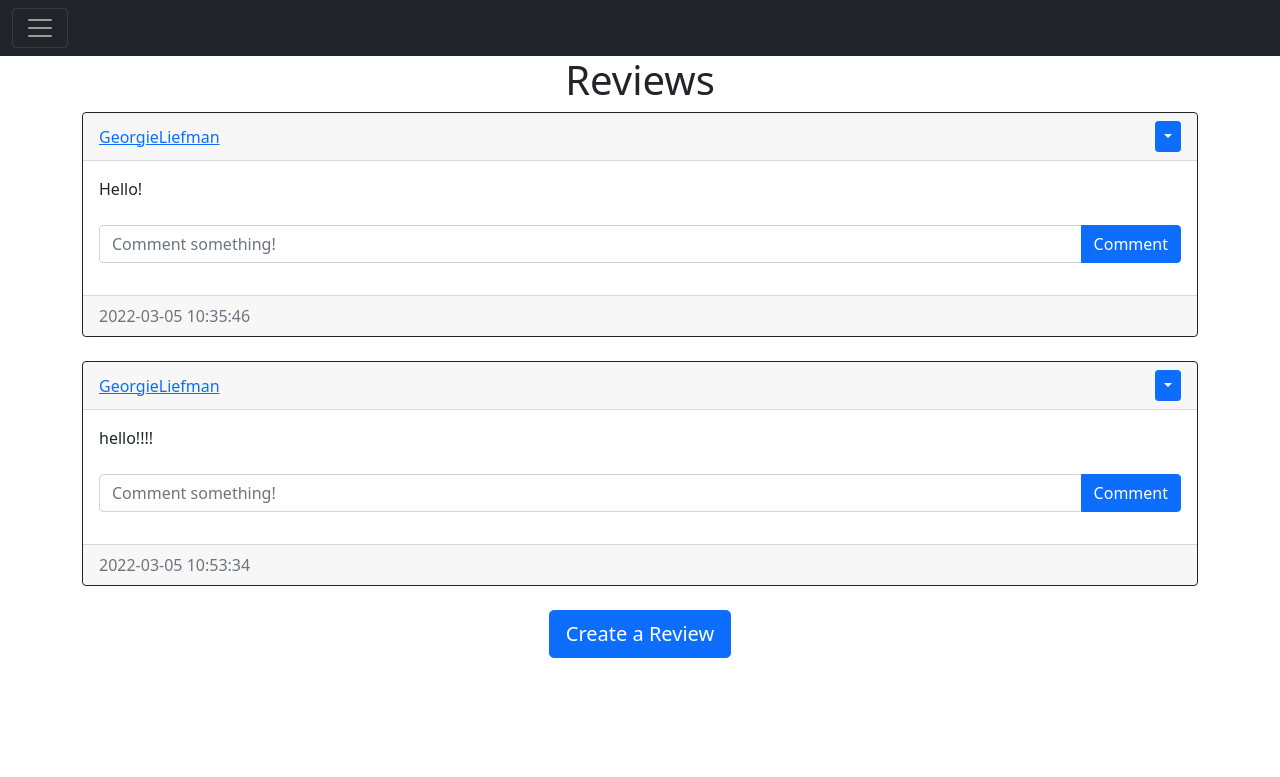
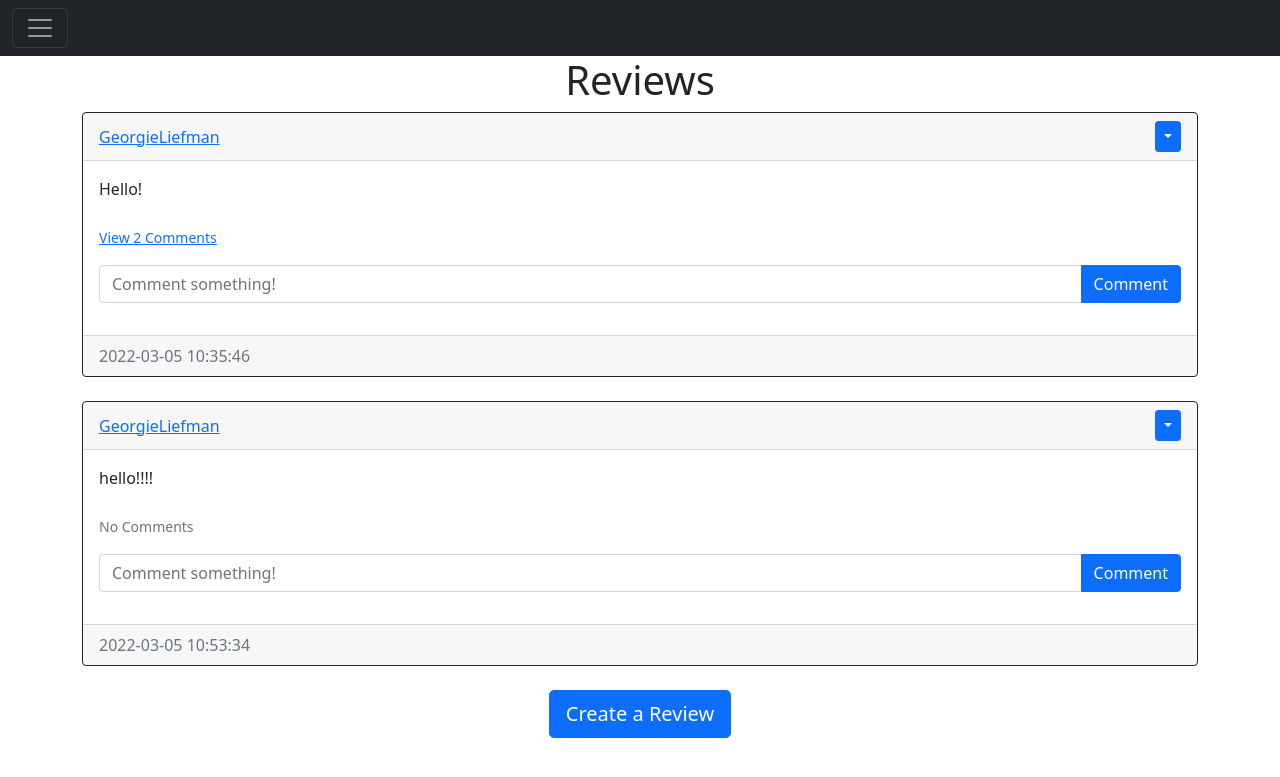
Before and after one commit to GeorgieLiefman/WhereTo, a Flask app: page / in a window 1280 px wide. Shown: the top 777 px of the page. Run offline with Flask 2, Linux system fonts and the light colour scheme; a user stored in the database is signed in; data comes from the database, SQL or seed files in the repository; both versions use the stored data as it was after the commit.

Commit message:
Created html to view comments

```diff
--- a/application/templates/reviews_div.html
+++ b/application/templates/reviews_div.html
@@ -23,10 +23,47 @@
         </div>
         <div class="card-body">
           <div class="card-text">{{review.text}}</div>
-          <br>
-          <form class="input-group mb-3" method="POST" action="/create_comment/{{review.id}}">
-              <input type="text" id="text" name="text" class="form-control" placeholder="Comment something!"/>
-              <button type="submit" class="btn btn-primary">Comment</button>
+          <br />
+          <div class="collapse" id="comments-{{review.id}}">
+            <div class="card">
+              <div class="card-body" id="comments-expanded-{{review.id}}">
+                {% for comment in review.comments %}
+                <div class="d-flex justify-content-between align-items-center">
+                  <div>
+                    <a href="/reviews/{{comment.user.username}}"
+                      >{{comment.user.username}}</a
+                    >: {{comment.text}}
+                  </div>
+                  <div>
+                    <small class="text-muted"> {{comment.date_created}}</small>
+                    {% if user.id == comment.author or user.id == review.author %}
+                    <div class="btn-group">
+                      <button type="button" class="btn btn-sm btn-primary dropdown-toggle" data-bs-toggle="dropdown"></button>
+                      <ul class="dropdown-menu">
+                        <li>
+                          <a href="/delete_comment/{{comment.id}}"class="dropdown-item">Delete</a>
+                        </li>
+                      </ul>
+                    </div>
+                    {% endif %}
+                  </div>
+                </div>
+                {% endfor %}
+              </div>
+            </div>
+          </div>
+          <p class="card-text">
+            {% if review.comments|length > 0 %}
+            <a data-bs-toggle="collapse" href="#comments-{{review.id}}" role="button">
+              <small>View {{review.comments|length}} Comments</small>
+            </a>
+            {% else %}
+            <small class="text-muted">No Comments</small>
+            {% endif %}
+          </p>
+          <form class="input-group mb-3" method="POST" action="/create-comment/{{review.id}}">
+            <input type="text" id="text" name="text" class="form-control" placeholder="Comment something!"/>
+            <button type="submit" class="btn btn-primary">Comment</button>
           </form>
         </div>
         <div class="card-footer text-muted">{{review.date_created}}</div>
```
Also changed, not shown: application/database.db.
